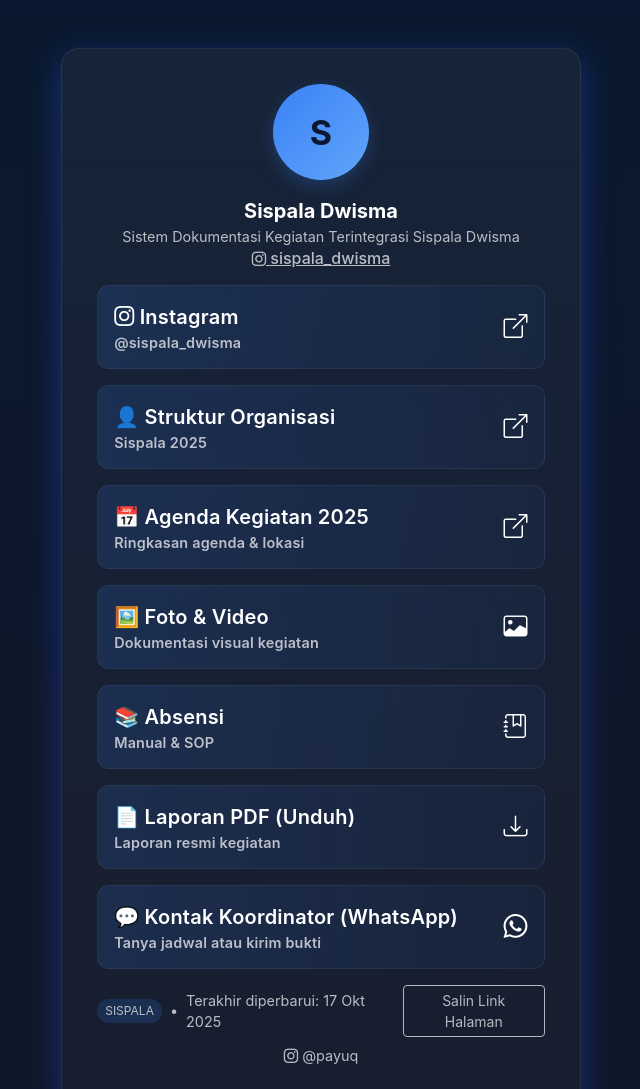
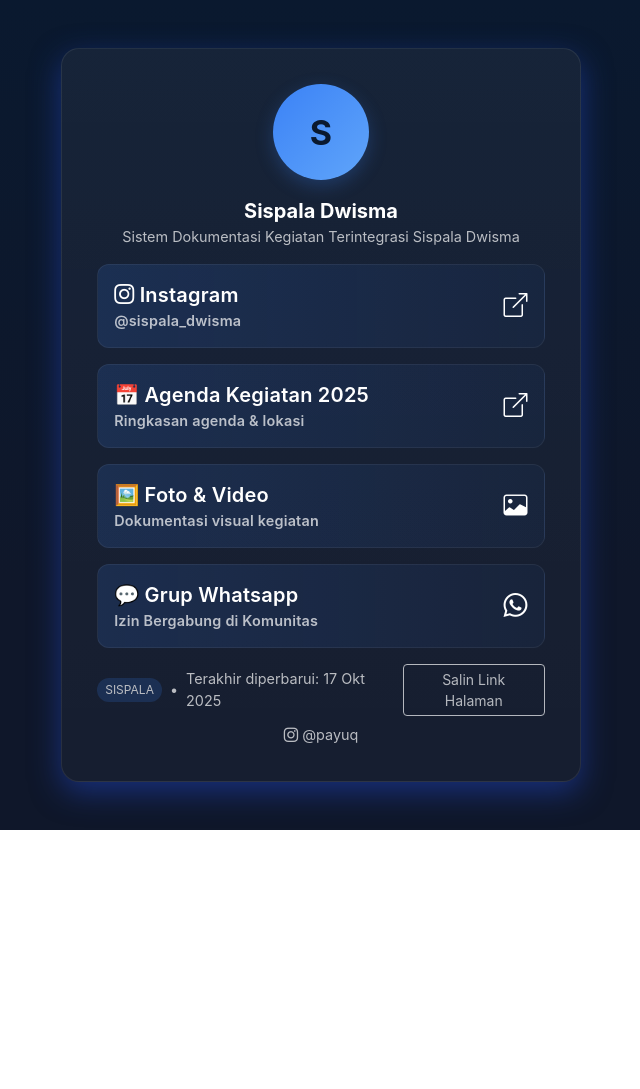
Before and after one commit to muchamadfaruq/websispala, a plain HTML site: page index.html in a window 1280 px wide. Shown: the top 1089 px of the page, without its empty margins (319-959 px from the left). After the commit the page ends 830 px from the top, so only its background shows below. Drawn offline with nearby package versions, Linux system fonts and the light colour scheme.

Commit message:
Update index.html

```diff
--- a/index.html
+++ b/index.html
@@ -115,9 +115,6 @@
             <div class="mt-3">
                 <div class="name">Sispala Dwisma</div>
                 <div class="role small-muted">Sistem Dokumentasi Kegiatan Terintegrasi Sispala Dwisma</div>
-                <div class="role small-muted"><i class="bi bi-instagram"></i><a class="h6"
-                        href="https://www.instagram.com/sispala_dwisma?igsh=MTd6YXV6bWV6eHhmbA=="> sispala_dwisma</a>
-                </div>
             </div>
         </div>
 
@@ -132,14 +129,14 @@
                 <i class="bi bi-box-arrow-up-right fs-4"></i>
             </a>
 
-            <a class="btn btn-link-custom btn-lg d-flex align-items-center justify-content-between" href="#"
+            <!-- <a class="btn btn-link-custom btn-lg d-flex align-items-center justify-content-between" href="#"
                 rel="noopener">
                 <div>
                     <div>👤 Struktur Organisasi</div>
                     <div class="small-muted">Sispala 2025</div>
                 </div>
                 <i class="bi bi-box-arrow-up-right fs-4"></i>
-            </a>
+            </a> -->
 
             <a class="btn btn-link-custom btn-lg d-flex align-items-center justify-content-between" href="agenda.html"
                 rel="noopener">
@@ -159,7 +156,7 @@
                 <i class="bi bi-image fs-4"></i>
             </a>
 
-            <a class="btn btn-link-custom btn-lg d-flex align-items-center justify-content-between"
+            <!-- <a class="btn btn-link-custom btn-lg d-flex align-items-center justify-content-between"
                 href="https://docs.google.com/spreadsheets/d/1vEoCswT7TAbZ3cy_SKycs-p7xGK7UdlGGKsYRJtr6Ek/edit?usp=sharing"
                 target="_blank" rel="noopener">
                 <div>
@@ -167,22 +164,22 @@
                     <div class="small-muted">Manual & SOP</div>
                 </div>
                 <i class="bi bi-journal-bookmark fs-4"></i>
-            </a>
+            </a> -->
 
-            <a class="btn btn-link-custom btn-lg d-flex align-items-center justify-content-between"
+            <!-- <a class="btn btn-link-custom btn-lg d-flex align-items-center justify-content-between"
                 href="https://example.com/laporan-pdf" rel="noopener">
                 <div>
                     <div>📄 Laporan PDF (Unduh)</div>
                     <div class="small-muted">Laporan resmi kegiatan</div>
                 </div>
                 <i class="bi bi-download fs-4"></i>
-            </a>
+            </a> -->
 
             <a class="btn btn-link-custom btn-lg d-flex align-items-center justify-content-between"
-                href="https://wa.me/6287765881000?text=Halo%20SISPALA" target="_blank" rel="noopener">
+                href="https://chat.whatsapp.com/FO2JbkVhCrB0Srlz4LUYpN?mode=wwt" target="_blank" rel="noopener">
                 <div>
-                    <div>💬 Kontak Koordinator (WhatsApp)</div>
-                    <div class="small-muted">Tanya jadwal atau kirim bukti</div>
+                    <div>💬 Grup Whatsapp</div>
+                    <div class="small-muted">Izin Bergabung di Komunitas</div>
                 </div>
                 <i class="bi bi-whatsapp fs-4"></i>
             </a>
```
